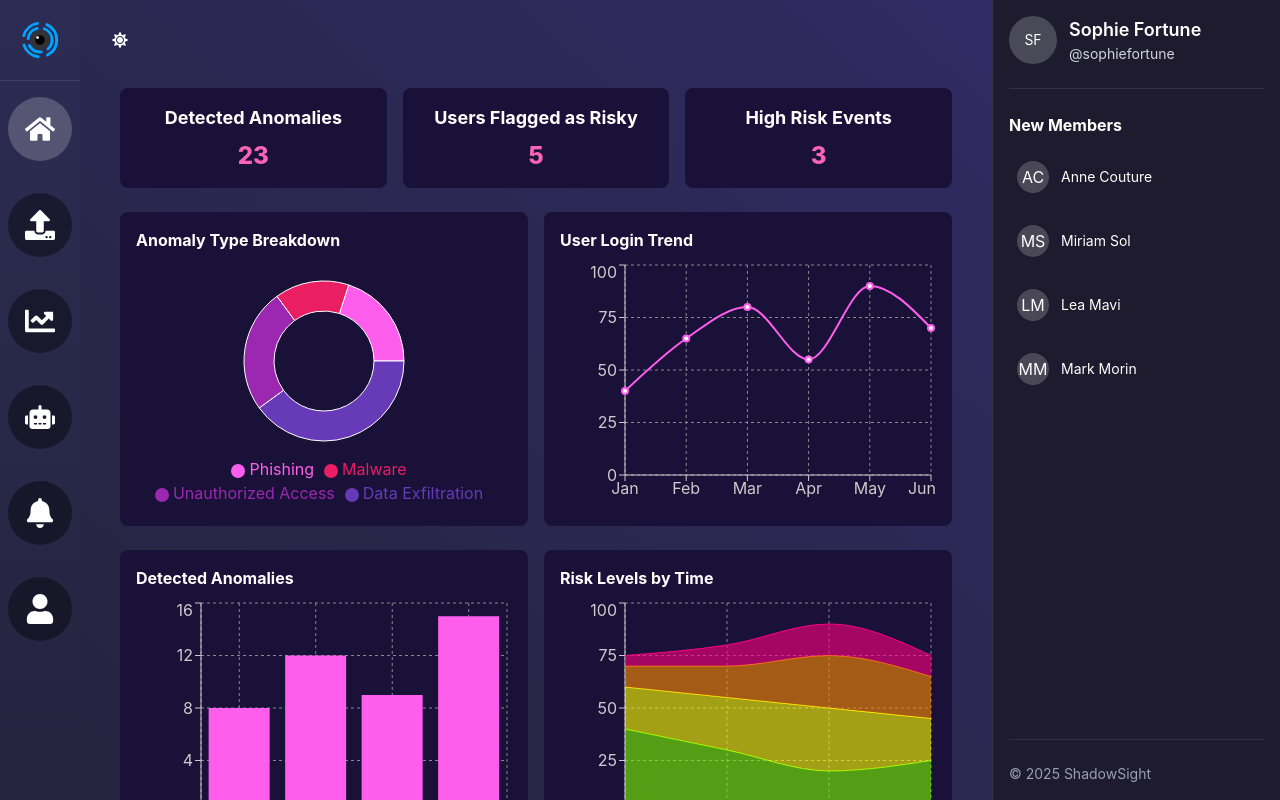
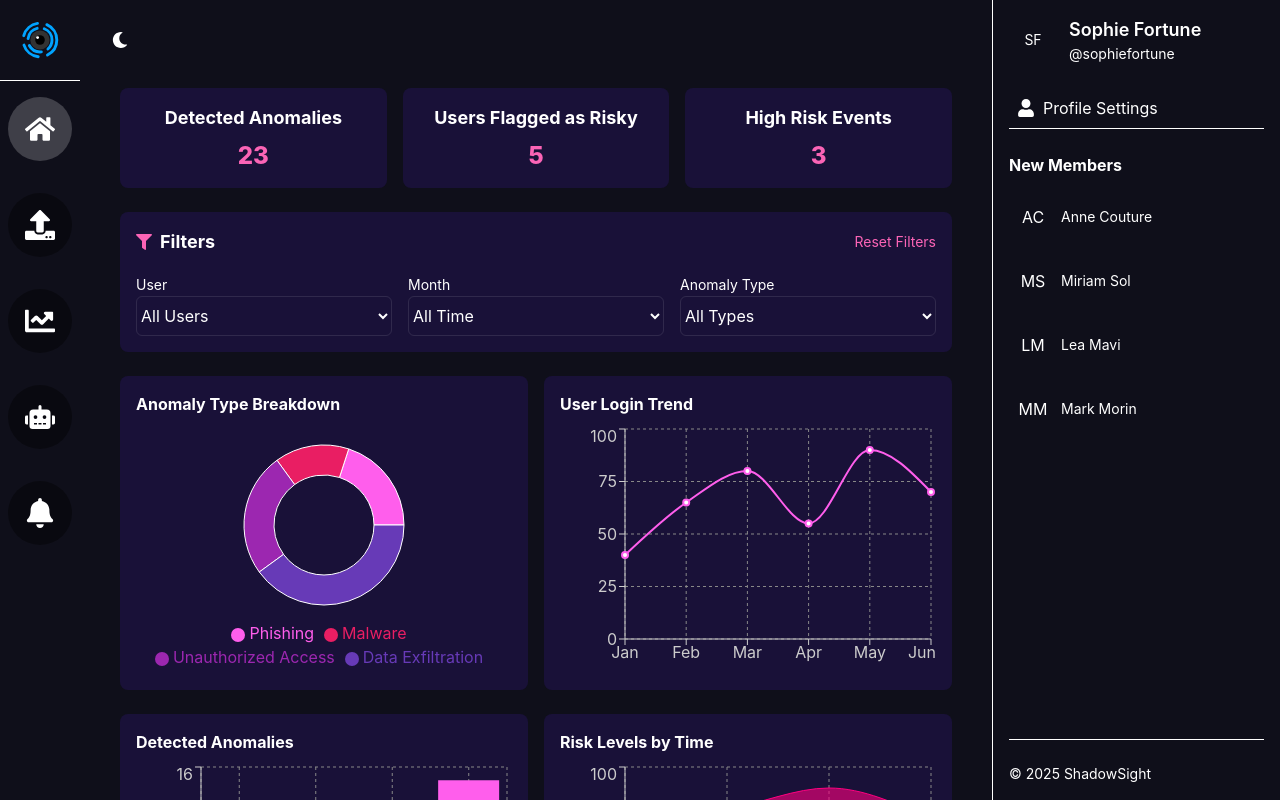
Before and after one commit to justinvu22/LTU-Academic-Weapon, a Next.js app: page /dashboard in a window 1280 px wide. Built offline with nearby package versions, Linux system fonts and the light colour scheme.

Commit message:
Amended profile setting and added filter

```diff
--- a/app/dashboard/page.tsx
+++ b/app/dashboard/page.tsx
@@ -18,7 +18,7 @@ import {
   Area,
   Legend,
 } from "recharts";
-import { FaFilePdf, FaFileExport } from "react-icons/fa";
+import { FaFilePdf, FaFileExport, FaFilter } from "react-icons/fa";
 import { jsPDF } from "jspdf";
 import html2canvas from "html2canvas";
 
@@ -56,8 +56,56 @@ const riskLevelsData = [
 // Use a neon-pink / purple palette
 const COLORS = ["#FF5EEC", "#E91E63", "#9C27B0", "#673AB7"];
 
+// Filter options
+const userOptions = [
+  { value: "all", label: "All Users" },
+  { value: "sophie", label: "Sophie Fortune" },
+  { value: "anne", label: "Anne Couture" },
+  { value: "miriam", label: "Miriam Sol" },
+  { value: "lea", label: "Lea Mavi" },
+  { value: "mark", label: "Mark Morin" },
+];
+
+const monthOptions = [
+  { value: "all", label: "All Time" },
+  { value: "jan", label: "January" },
+  { value: "feb", label: "February" },
+  { value: "mar", label: "March" },
+  { value: "apr", label: "April" },
+  { value: "may", label: "May" },
+  { value: "jun", label: "June" },
+];
+
+const anomalyTypeOptions = [
+  { value: "all", label: "All Types" },
+  { value: "phishing", label: "Phishing" },
+  { value: "malware", label: "Malware" },
+  { value: "unauthorized", label: "Unauthorized Access" },
+  { value: "data", label: "Data Exfiltration" },
+];
+
 export default function DashboardPage() {
   const dashboardRef = useRef<HTMLDivElement>(null);
+  const [filters, setFilters] = useState({
+    user: "all",
+    month: "all",
+    anomalyType: "all"
+  });
+
+  const handleFilterChange = (filterType: string, value: string) => {
+    setFilters(prev => ({
+      ...prev,
+      [filterType]: value
+    }));
+  };
+
+  const handleResetFilters = () => {
+    setFilters({
+      user: "all",
+      month: "all",
+      anomalyType: "all"
+    });
+  };
 
   const handleExport = () => {
     console.log("Export triggered...");
@@ -93,6 +141,69 @@ export default function DashboardPage() {
         <div className="bg-[#191138] rounded-lg p-4 flex flex-col justify-center items-center">
           <h3 className="text-lg font-bold mb-2">High Risk Events</h3>
           <p className="text-2xl font-extrabold text-pink-400">3</p>
+        </div>
+      </div>
+
+      {/* Filter Section */}
+      <div className="bg-[#191138] rounded-lg p-4 mb-6">
+        <div className="flex items-center justify-between mb-4">
+          <div className="flex items-center gap-2">
+            <FaFilter className="text-pink-400" />
+            <h3 className="text-lg font-bold">Filters</h3>
+          </div>
+          <button
+            onClick={handleResetFilters}
+            className="text-sm text-pink-400 hover:text-pink-300 transition-colors duration-200"
+          >
+            Reset Filters
+          </button>
+        </div>
+        <div className="grid grid-cols-3 gap-4">
+          <div>
+            <label htmlFor="userFilter" className="block text-sm font-medium mb-2">User</label>
+            <select
+              id="userFilter"
+              value={filters.user}
+              onChange={(e) => handleFilterChange("user", e.target.value)}
+              className="w-full bg-[#24243e] text-white border border-white/10 rounded-md px-3 py-2 focus:outline-none focus:ring-2 focus:ring-pink-500"
+            >
+              {userOptions.map(option => (
+                <option key={option.value} value={option.value} className="bg-[#24243e] text-white">
+                  {option.label}
+                </option>
+              ))}
+            </select>
+          </div>
+          <div>
+            <label htmlFor="monthFilter" className="block text-sm font-medium mb-2">Month</label>
+            <select
+              id="monthFilter"
+              value={filters.month}
+              onChange={(e) => handleFilterChange("month", e.target.value)}
+              className="w-full bg-[#24243e] text-white border border-white/10 rounded-md px-3 py-2 focus:outline-none focus:ring-2 focus:ring-pink-500"
+            >
+              {monthOptions.map(option => (
+                <option key={option.value} value={option.value} className="bg-[#24243e] text-white">
+                  {option.label}
+                </option>
+              ))}
+            </select>
+          </div>
+          <div>
+            <label htmlFor="anomalyTypeFilter" className="block text-sm font-medium mb-2">Anomaly Type</label>
+            <select
+              id="anomalyTypeFilter"
+              value={filters.anomalyType}
+              onChange={(e) => handleFilterChange("anomalyType", e.target.value)}
+              className="w-full bg-[#24243e] text-white border border-white/10 rounded-md px-3 py-2 focus:outline-none focus:ring-2 focus:ring-pink-500"
+            >
+              {anomalyTypeOptions.map(option => (
+                <option key={option.value} value={option.value} className="bg-[#24243e] text-white">
+                  {option.label}
+                </option>
+              ))}
+            </select>
+          </div>
         </div>
       </div>
 
--- a/app/layout.tsx
+++ b/app/layout.tsx
@@ -46,11 +46,11 @@ export default function RootLayout({ children }: { children: React.ReactNode; })
 
   return (
     <html lang="en" className={darkMode ? "dark" : ""}>
-      <body className={`flex h-screen overflow-hidden transition-colors duration-300 ${darkMode ? "bg-[#24243e] text-white" : "bg-gray-100 text-gray-900"}`}>
+      <body className={`flex h-screen overflow-hidden transition-colors duration-300 ${darkMode ? "bg-gray-100 text-gray-900" : "bg-[#24243e] text-white"}`}>
         {/* LEFT SIDEBAR */}
-        <aside className={`w-20 bg-gradient-to-b from-[#2C2C54] via-[#302b63] to-[#24243e] text-white flex flex-col transition-colors duration-300`}>
+        <aside className={`w-20 ${darkMode ? "bg-white" : "bg-gradient-to-b from-[#2C2C54] via-[#302b63] to-[#24243e]"} text-${darkMode ? "gray-900" : "white"} flex flex-col transition-colors duration-300`}>
           {/* Header with Shadow Sight and Search */}
-          <div className={`p-4 flex items-center justify-start border-b border-white/10`}>
+          <div className={`p-4 flex items-center justify-start border-b ${darkMode ? "border-gray-200" : "border-white/10"}`}>
             <div className="flex items-center">
               <img
                 src="/images/shadow-sight-icon.svg"
@@ -101,26 +101,18 @@ export default function RootLayout({ children }: { children: React.ReactNode; })
             >
               <FaBell className="text-3xl" />
             </Link>
-            <Link
-              href="/profile/settings"
-              className={`flex items-center justify-center w-16 h-16 mx-auto ${activeLink === "/profile/settings" ? styles.navLinkSelected : styles.navLinkUnselected}`}
-              onClick={() => handleLinkClick("/profile/settings")}
-              title="Profile Settings"
-            >
-              <FaUser className="text-3xl" />
-            </Link>
           </nav>
         </aside>
 
         {/* MAIN CONTENT */}
-        <main className={`flex-1 overflow-auto ${darkMode ? "bg-gradient-to-tr from-[#24243e] to-[#302b63]" : "bg-gray-100"} p-6 transition-colors duration-300`}>
+        <main className={`flex-1 overflow-auto ${darkMode ? "bg-gray-100" : "bg-gradient-to-tr from-[#24243e] to-[#302b63]"} p-6 transition-colors duration-300`}>
           <div className="flex justify-end mb-4">
             <button
               onClick={toggleDarkMode}
-              className={`p-2 rounded-full ${darkMode ? "bg-gray-700 text-yellow-300" : "bg-blue-100 text-gray-800"} transition-all duration-300`}
-              aria-label={darkMode ? "Switch to light mode" : "Switch to dark mode"}
+              className={`p-2 rounded-full ${darkMode ? "bg-yellow-100 text-yellow-600" : "bg-gray-800 text-gray-200"} transition-all duration-300`}
+              aria-label={darkMode ? "Switch to dark mode" : "Switch to light mode"}
             >
-              {darkMode ? <FaSun /> : <FaMoon />}
+              {darkMode ? <FaMoon /> : <FaSun />}
             </button>
           </div>
           <PageTransition>
@@ -129,43 +121,51 @@ export default function RootLayout({ children }: { children: React.ReactNode; })
         </main>
 
         {/* RIGHT SIDEBAR */}
-        <aside className={`w-72 ${darkMode ? "bg-[#1D1B2D]" : "bg-white"} text-${darkMode ? "white" : "gray-800"} flex flex-col p-4 border-l ${darkMode ? "border-white/10" : "border-gray-200"} transition-colors duration-300`}>
+        <aside className={`w-72 ${darkMode ? "bg-white" : "bg-[#1D1B2D]"} text-${darkMode ? "gray-800" : "white"} flex flex-col p-4 border-l ${darkMode ? "border-gray-200" : "border-white/10"} transition-colors duration-300`}>
           {/* User Profile Section */}
           <div className="flex items-center gap-3 mb-6">
-            <div className={`h-12 w-12 rounded-full ${darkMode ? "bg-white/20" : "bg-gray-200"} flex items-center justify-center`}>
+            <div className={`h-12 w-12 rounded-full ${darkMode ? "bg-gray-200" : "bg-white/20"} flex items-center justify-center`}>
               {/* Placeholder initials or avatar */}
               <span className="text-sm">SF</span>
             </div>
             <div>
               <h2 className="text-lg font-semibold">Sophie Fortune</h2>
-              <p className={`text-sm ${darkMode ? "text-gray-300" : "text-gray-500"}`}>@sophiefortune</p>
+              <p className={`text-sm ${darkMode ? "text-gray-500" : "text-gray-300"}`}>@sophiefortune</p>
             </div>
           </div>
-          <hr className={`${darkMode ? "border-white/10" : "border-gray-200"} mb-6`} />
+          <Link
+            href="/profile/settings"
+            className={`flex items-center gap-2 p-2 rounded ${darkMode ? "hover:bg-gray-100" : "hover:bg-white/5"} transition-colors ${activeLink === "/profile/settings" ? darkMode ? "bg-gray-100" : "bg-white/10" : ""}`}
+            onClick={() => handleLinkClick("/profile/settings")}
+          >
+            <FaUser className="text-lg" />
+            <span>Profile Settings</span>
+          </Link>
+          <hr className={`${darkMode ? "border-gray-200" : "border-white/10"} mb-6`} />
           {/* New Members Section */}
           <section>
             <h3 className="text-md font-bold mb-4">New Members</h3>
             <ul className="flex flex-col gap-4">
-              <li className="flex items-center gap-3 cursor-pointer hover:bg-white/5 p-2 rounded transition-colors">
-                <div className={`h-8 w-8 rounded-full ${darkMode ? "bg-white/20" : "bg-gray-200"} flex items-center justify-center`}>
+              <li className={`flex items-center gap-3 cursor-pointer ${darkMode ? "hover:bg-gray-100" : "hover:bg-white/5"} p-2 rounded transition-colors`}>
+                <div className={`h-8 w-8 rounded-full ${darkMode ? "bg-gray-200" : "bg-white/20"} flex items-center justify-center`}>
                   <span>AC</span>
                 </div>
                 <p className="text-sm">Anne Couture</p>
               </li>
-              <li className="flex items-center gap-3 cursor-pointer hover:bg-white/5 p-2 rounded transition-colors">
-                <div className={`h-8 w-8 rounded-full ${darkMode ? "bg-white/20" : "bg-gray-200"} flex items-center justify-center`}>
+              <li className={`flex items-center gap-3 cursor-pointer ${darkMode ? "hover:bg-gray-100" : "hover:bg-white/5"} p-2 rounded transition-colors`}>
+                <div className={`h-8 w-8 rounded-full ${darkMode ? "bg-gray-200" : "bg-white/20"} flex items-center justify-center`}>
                   <span>MS</span>
                 </div>
                 <p className="text-sm">Miriam Sol</p>
               </li>
-              <li className="flex items-center gap-3 cursor-pointer hover:bg-white/5 p-2 rounded transition-colors">
-                <div className={`h-8 w-8 rounded-full ${darkMode ? "bg-white/20" : "bg-gray-200"} flex items-center justify-center`}>
+              <li className={`flex items-center gap-3 cursor-pointer ${darkMode ? "hover:bg-gray-100" : "hover:bg-white/5"} p-2 rounded transition-colors`}>
+                <div className={`h-8 w-8 rounded-full ${darkMode ? "bg-gray-200" : "bg-white/20"} flex items-center justify-center`}>
                   <span>LM</span>
                 </div>
                 <p className="text-sm">Lea Mavi</p>
               </li>
-              <li className="flex items-center gap-3 cursor-pointer hover:bg-white/5 p-2 rounded transition-colors">
-                <div className={`h-8 w-8 rounded-full ${darkMode ? "bg-white/20" : "bg-gray-200"} flex items-center justify-center`}>
+              <li className={`flex items-center gap-3 cursor-pointer ${darkMode ? "hover:bg-gray-100" : "hover:bg-white/5"} p-2 rounded transition-colors`}>
+                <div className={`h-8 w-8 rounded-full ${darkMode ? "bg-gray-200" : "bg-white/20"} flex items-center justify-center`}>
                   <span>MM</span>
                 </div>
                 <p className="text-sm">Mark Morin</p>
@@ -173,8 +173,8 @@ export default function RootLayout({ children }: { children: React.ReactNode; })
             </ul>
           </section>
           <div className="mt-auto">
-            <hr className={`${darkMode ? "border-white/10" : "border-gray-200"} my-6`} />
-            <p className={`text-sm ${darkMode ? "text-gray-400" : "text-gray-500"}`}>© 2025 ShadowSight</p>
+            <hr className={`${darkMode ? "border-gray-200" : "border-white/10"} my-6`} />
+            <p className={`text-sm ${darkMode ? "text-gray-500" : "text-gray-400"}`}>© 2025 ShadowSight</p>
           </div>
         </aside>
       </body>
```
